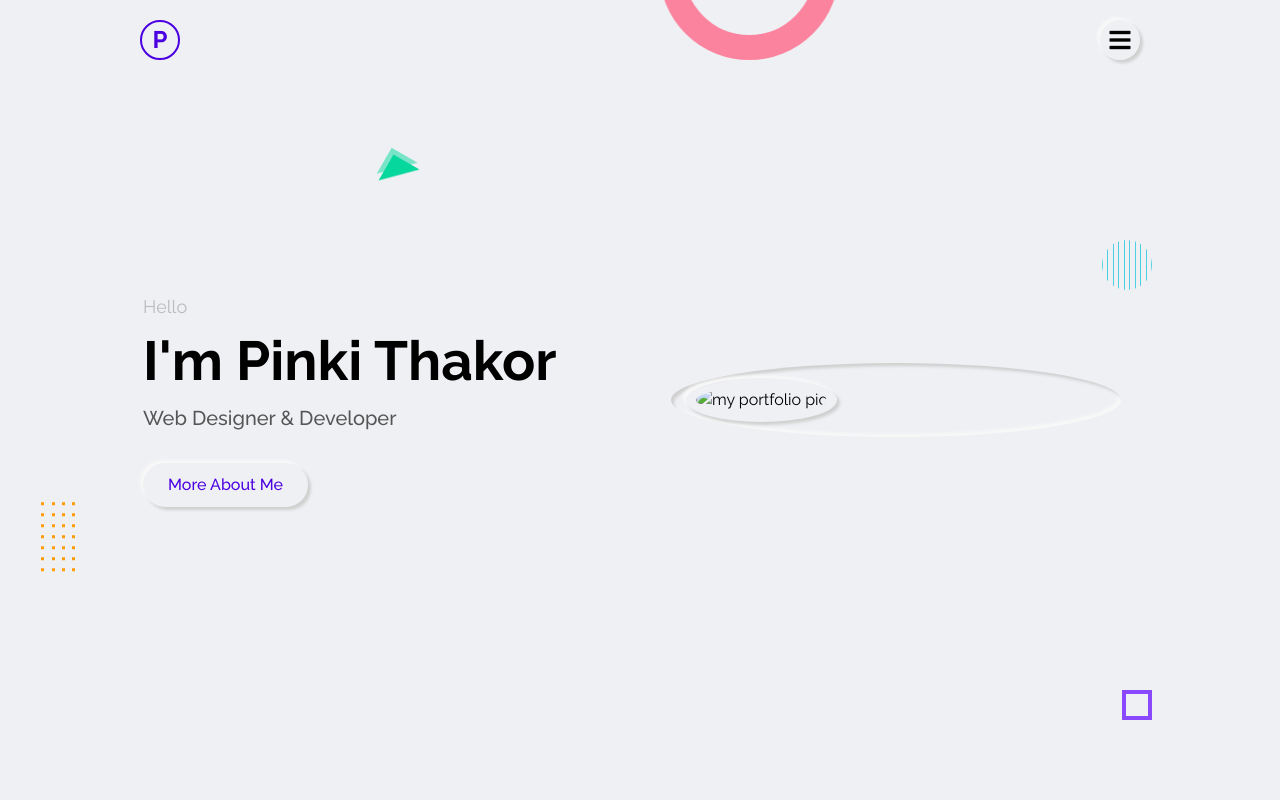
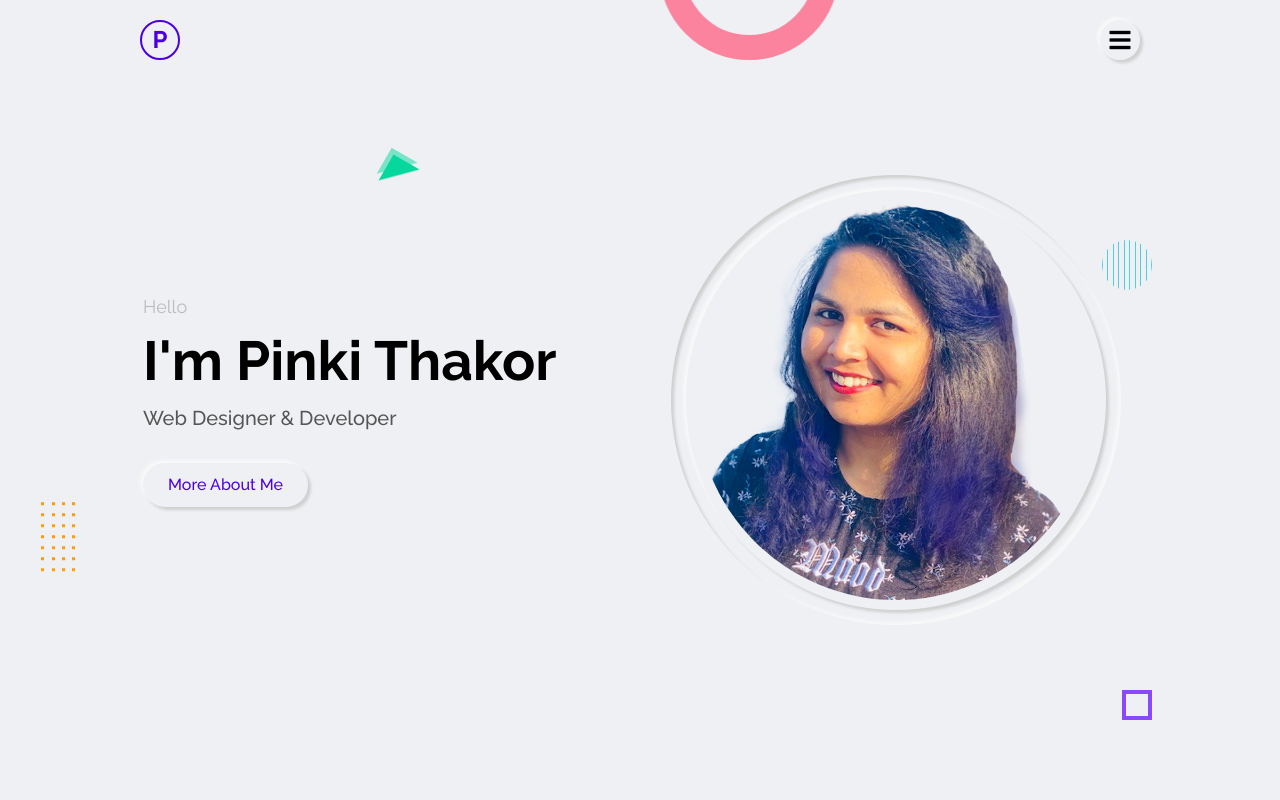
Before and after one commit to thak0039/Pinki_Thakor_Work_Portfolio, a plain HTML site: page index.html in a window 1280 px wide. Shown: the top 800 px of the page. Drawn offline with Linux system fonts and the light colour scheme; the site is published under a folder, as on GitHub Pages, so addresses that start at the root find nothing.

Commit message:
change home page image path

```diff
--- a/index.html
+++ b/index.html
@@ -125,7 +125,7 @@
                 </div>
                 <div class="home-img">
                     <div class="img-box inner-shadow">
-                        <img src="/img/pinki-blue hair_small.png" class="outer-shadow" alt="my portfolio pic">
+                        <img src="./img/pinki-blue hair_small.png" class="outer-shadow" alt="my portfolio pic">
                     </div>
 
                 </div>
```
